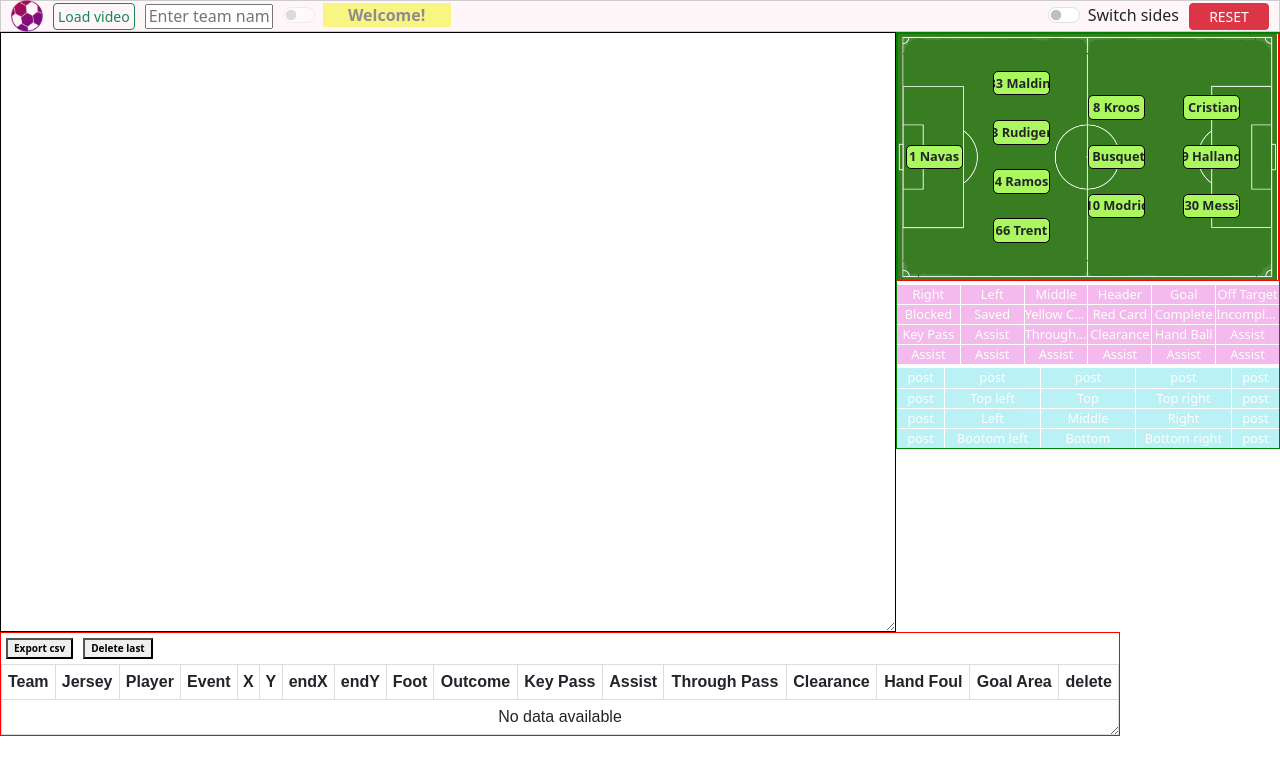
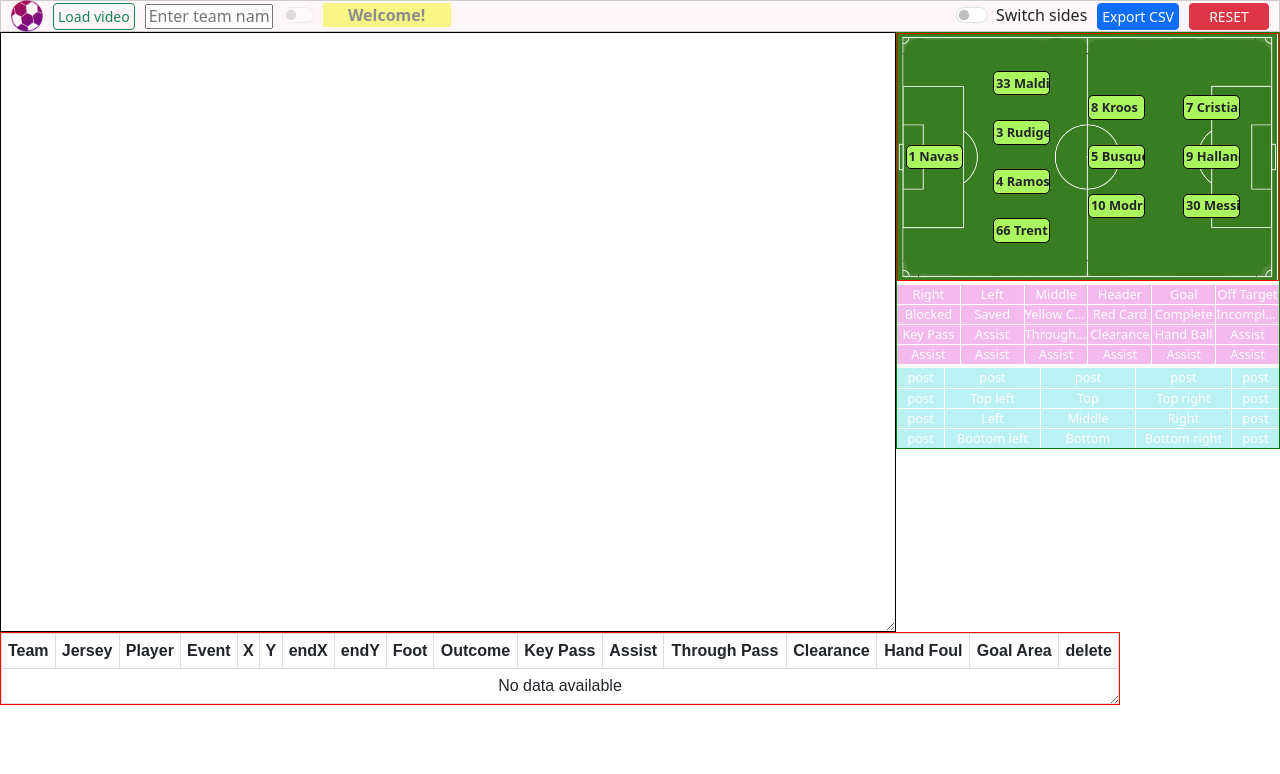
Before and after one commit to abhaykathole10/platform, an Angular app: page /platform/tagger in a window 1280 px wide. Shown: the top 774 px of the page. Built offline with nearby package versions, Linux system fonts and the light colour scheme.

Commit message:
Added tooltip, restricted last delete and CSS changes

```diff
--- a/src/app/events/events.component.html
+++ b/src/app/events/events.component.html
@@ -1,8 +1,4 @@
 <div class="resizable-container">
-  <div class="action-buttons">
-    <button class="action-button" (click)="onExportCSV()">Export csv</button>
-    <button class="action-button" (click)="onDeleteLast()">Delete last</button>
-  </div>
   <table>
     <thead>
       <tr>
--- a/src/app/events/events.component.ts
+++ b/src/app/events/events.component.ts
@@ -28,10 +28,6 @@ export class EventsComponent implements OnInit {
       });
   }
 
-  onDeleteLast() {
-    this.eventService.removeLastEntry();
-  }
-
   deleteEvent(event: DataItem) {
     this.eventService.deleteEventById(event.id);
   }
--- a/src/app/services/event.service.ts
+++ b/src/app/services/event.service.ts
@@ -18,6 +18,9 @@ export class EventService {
     if (!this.eventDataArray) {
       this.eventDataArray = [];
     }
+    if (typeof this.eventDataArray === 'object') {
+      this.eventDataArray = Object.values(this.eventDataArray);
+    }
     this.eventDataArray.push(data);
     localStorage.setItem('event-data', JSON.stringify(this.eventDataArray));
     this.eventDataSubject.next(this.eventDataArray);
@@ -27,7 +30,7 @@ export class EventService {
     const storedEventData = localStorage.getItem('event-data');
     this.eventDataArray = storedEventData
       ? JSON.parse(storedEventData)
-      : this.resetAll();
+      : this.deleteAllEvents();
     return this.eventDataArray;
   }
 
@@ -35,7 +38,7 @@ export class EventService {
     return this.eventDataSubject.asObservable();
   }
 
-  removeLastEntry() {
+  removeLatestEvent() {
     this.eventDataArray.pop();
     this.notifySubscribers();
   }
@@ -50,7 +53,7 @@ export class EventService {
     }
   }
 
-  resetAll() {
+  deleteAllEvents() {
     this.eventDataArray = [];
     this.notifySubscribers();
   }
--- a/src/app/tagger/tagger.component.css
+++ b/src/app/tagger/tagger.component.css
@@ -11,6 +11,8 @@
   overflow: hidden;
   width: 70vw;
   height: 75vh;
+  max-width: 75vw;
+  max-height: 80vh;
   border: 1px solid #000;
 }
 
@@ -44,21 +46,25 @@
 /* PLAYERS */
 .player {
   position: absolute;
-  width: 15%; /* Use a percentage of the pitch width */
-  height: 10%; /* Use a percentage of the pitch height */
-  background-color: rgb(171, 247, 95); /* You can style the players as needed */
-  font-weight: bold;
-  font-size: 1vw;
+  width: 15%;
+  height: 10%;
+  background-color: rgb(171, 247, 95);
   display: flex;
   align-items: center;
-  justify-content: center;
+  justify-content: left;
   cursor: text;
   text-align: center;
-  text-overflow: ellipsis;
   white-space: nowrap;
   overflow: hidden;
   border-radius: 5px;
   border: 1px solid black;
+}
+
+.player-details {
+  font-weight: bold;
+  font-size: 1vw;
+  text-overflow: ellipsis;
+  padding-left: 2px;
 }
 
 .player:hover {
--- a/src/app/tagger/tagger.component.html
+++ b/src/app/tagger/tagger.component.html
@@ -57,9 +57,12 @@
             'div-disabled': !editModeON
           }"
           [style.transform]="switchSide ? 'rotate(180deg)' : ''"
+          data-bs-toggle="tooltip"
+          [title]="player.jersey + ' ' + player.name"
         >
-          {{ player.jersey }}
-          {{ player.name }}
+          <span class="player-details"
+            >{{ player.jersey }} {{ player.name }}</span
+          >
         </div>
       </ng-container>
     </div>
--- a/src/app/tagger/tagger.component.ts
+++ b/src/app/tagger/tagger.component.ts
@@ -370,6 +370,8 @@ export class TaggerComponent {
   currentPlayerName = '';
   currentEvent = '';
 
+  latestDeleted = false;
+
   @ViewChild('pitchContainer') pitchContainer: ElementRef;
   @ViewChild('localVideoPlayer') localVideoPlayer: ElementRef;
   @ViewChild('youtubeVideoPlayer') youtubeVideoPlayer: HTMLIFrameElement;
@@ -503,12 +505,14 @@ export class TaggerComponent {
         this.enableGoalAreas();
       }
     }
-    if (
-      this.eventService.getAllEvents().length !== 0 &&
-      event.key === 'Backspace'
-    ) {
-      this.eventService.removeLastEntry();
-    }
+  }
+
+  @HostListener('document:keydown.backspace', ['$event'])
+  handleDeleteLast(event: KeyboardEvent) {
+    if (this.eventService.getAllEvents().length && !this.latestDeleted) {
+      this.eventService.removeLatestEvent();
+      this.latestDeleted = true;
+    } else alert('Latest tag already deleted');
   }
 
   // @HostListener('document:keydown.space', ['$event'])
@@ -714,6 +718,7 @@ export class TaggerComponent {
       area.disabled = true;
       area.clicked = false;
     }
+    this.latestDeleted = false;
   }
 
   ngOnDestroy() {
--- a/src/app/toolbar/toolbar.component.html
+++ b/src/app/toolbar/toolbar.component.html
@@ -48,7 +48,12 @@
           />
           <label class="form-check-label" for="side-switch">Switch sides</label>
         </div>
-        <button class="btn btn-sm btn-danger" (click)="reset()">RESET</button>
+        <button class="btn btn-sm btn-primary" (click)="exportToCSV()">
+          Export CSV
+        </button>
+        <button class="btn btn-sm btn-danger" (click)="handleReset()">
+          RESET
+        </button>
       </div>
     </div>
   </div>
--- a/src/app/toolbar/toolbar.component.ts
+++ b/src/app/toolbar/toolbar.component.ts
@@ -8,6 +8,7 @@ import {
 } from '@angular/core';
 import { EventService } from '../services/event.service';
 import { PlayersService } from '../services/players.service';
+import { ExportService } from '../services/export.service';
 
 @Component({
   selector: 'app-toolbar',
@@ -39,7 +40,8 @@ export class ToolbarComponent {
 
   constructor(
     private eventService: EventService,
-    private playersService: PlayersService
+    private playersService: PlayersService,
+    private exportService: ExportService
   ) {}
 
   @ViewChild('fileInput') fileInput: ElementRef;
@@ -109,8 +111,17 @@ export class ToolbarComponent {
     }
   }
 
-  reset() {
-    this.eventService.resetAll();
-    this.playersService.resetAllPlayers();
+  exportToCSV() {
+    const eventsData = this.eventService.getAllEvents();
+    if (eventsData.length) {
+      this.exportService.exportToCsv(eventsData, 'bm-events-data.csv');
+    } else alert('Why export blank csv? Please tag data first');
+  }
+
+  handleReset() {
+    if (confirm('Are you sure you want to reset all??')) {
+      this.eventService.deleteAllEvents();
+      this.playersService.resetAllPlayers();
+    }
   }
 }
```
